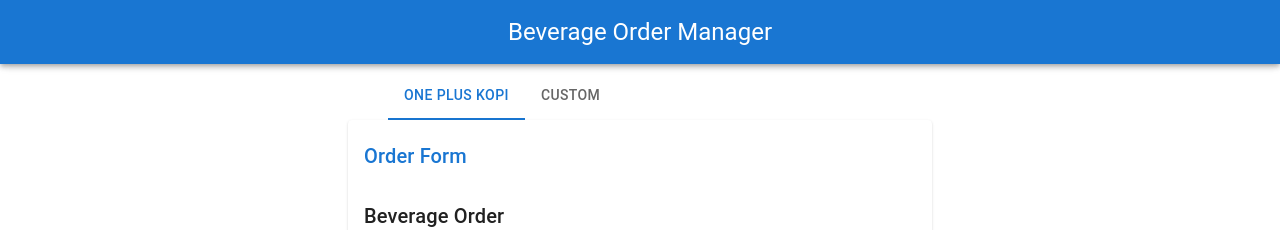
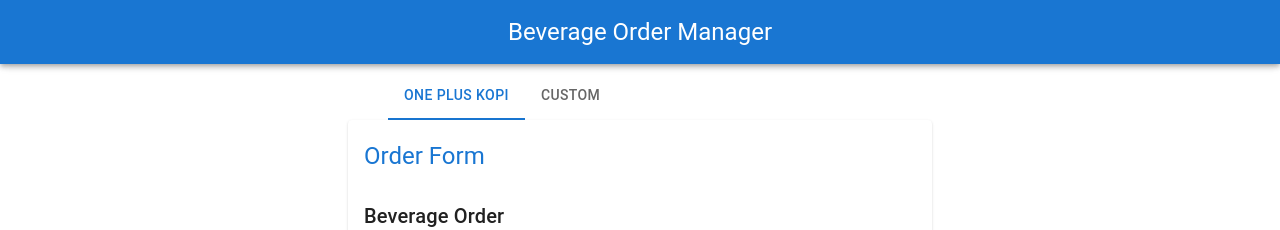
Before and after one commit to dexsjw/beverage-order-manager, a React (Vite) app: page /main-session/1 in a window 1280 px wide. Shown: the top 230 px of the page. Built offline with nearby package versions, Linux system fonts and the light colour scheme; some icons are missing.

Commit message:
updated isTakeAway to yes/no, font size of "Order Form"

```diff
--- a/src/components/MainSessionData.tsx
+++ b/src/components/MainSessionData.tsx
@@ -4,12 +4,13 @@ import { MainSessionDataProps } from "../type-interface/props/MainSessionDataPro
 import { TableHeader } from "../type-interface/props/SortableTableProps";
 import OrderForm from "./order-form/OrderForm";
 import SortableTable from "./SortableTable";
+import { Key, useState } from "react";
 
 function MainSessionData({ selectedBrandIndex, orders, sessionTimestamp }: Readonly<MainSessionDataProps>) {
   const orderTableData: OrderTableData[] = orders.map(order => ({
     id: order.id,
     sessionUser: order.sessionUser.name,
-    takeAway: order.customisations.isTakeAway ? "Take Away" : "Dine In",
+    takeAway: order.customisations.isTakeAway ? "Yes" : "No",
     beverage: order.beverage.name,
     customisations: `${order.customisations.thicknessLevel}, ${order.customisations.sweetnessLevel}, ${order.customisations.others}`,
     quantity: order.quantity,
@@ -30,7 +31,7 @@ function MainSessionData({ selectedBrandIndex, orders, sessionTimestamp }: Reado
       <Accordion defaultExpanded>
         <AccordionSummary>
           <Typography
-            variant="h6"
+            variant="h5"
             component="div"
             color="primary"
           >
```
